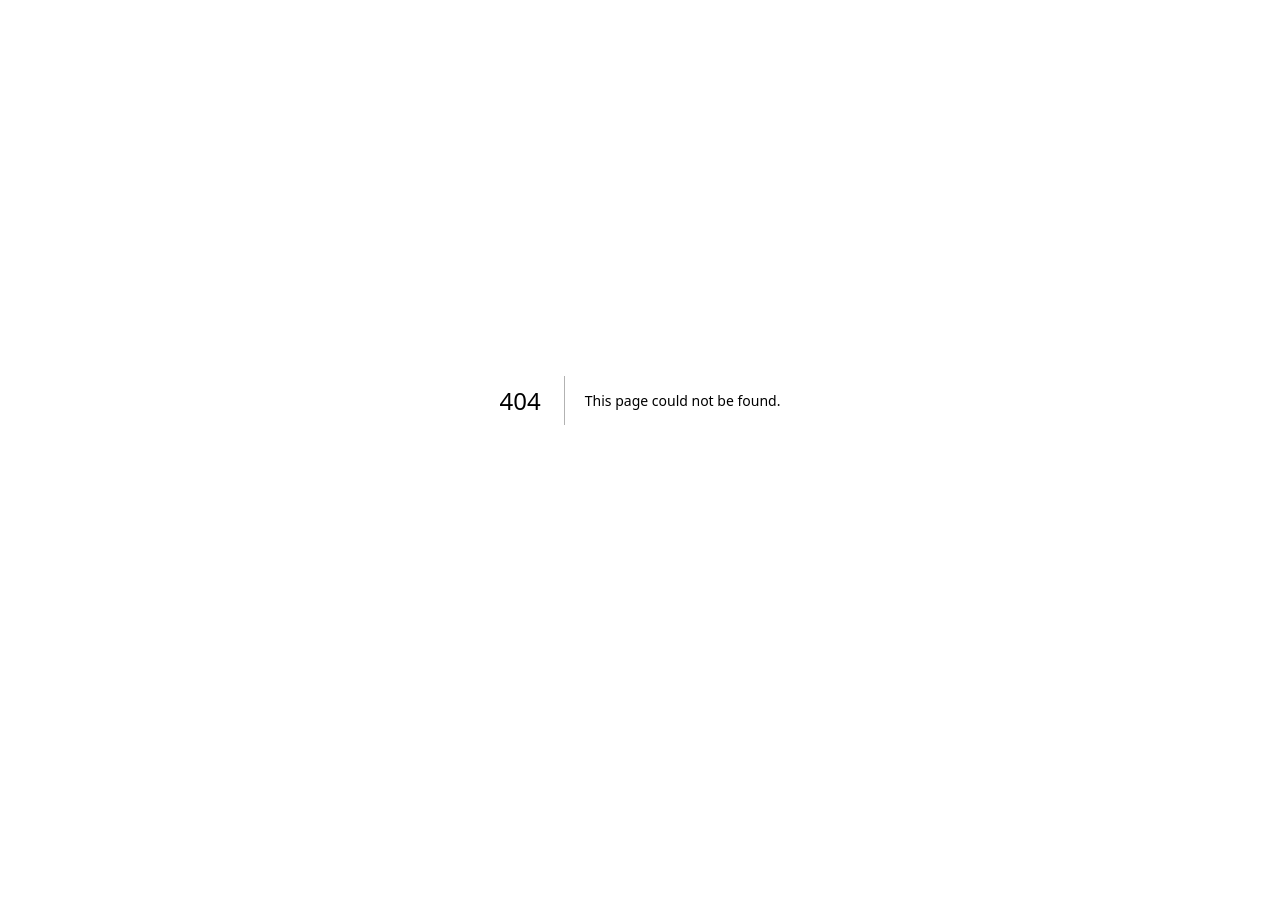
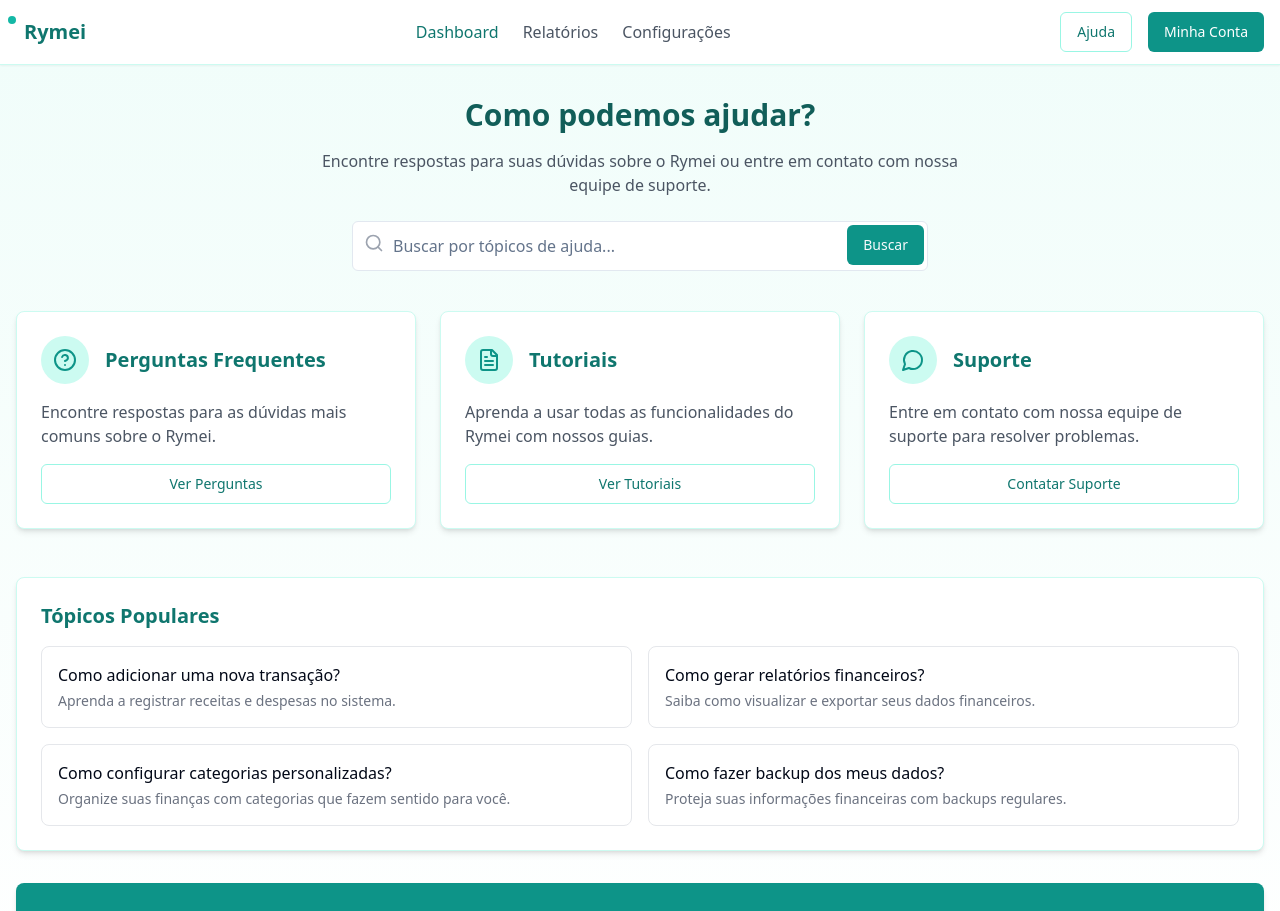
Before and after one commit to ryamsoares-s/rymei, a Next.js app in the folder frontend/: page /ajuda in a window 1280 px wide. Before the commit this address had no page. Shown: the top 911 px of the page. Before the commit the page ends 800 px from the top, so only its background shows below. Built offline with nearby package versions, Linux system fonts and the light colour scheme.

Commit message:
Add page ajuda

```diff
--- /dev/null
+++ b/frontend/app/ajuda/page.tsx
@@ -0,0 +1,177 @@
+// app/ajuda/page.tsx
+import { Navbar } from "@/components/navbar";
+import { Button } from "@/components/ui/button";
+import { Input } from "@/components/ui/input";
+import {
+  Search,
+  HelpCircle,
+  FileText,
+  MessageCircle,
+  Phone,
+} from "lucide-react";
+
+export default function AjudaPage() {
+  return (
+    <div className="min-h-screen bg-gradient-to-b from-teal-50 to-white">
+      <Navbar />
+
+      <div className="container mx-auto px-4 py-8">
+        <div className="text-center mb-10">
+          <h1 className="text-3xl font-bold text-teal-800 mb-4">
+            Como podemos ajudar?
+          </h1>
+          <p className="text-gray-600 max-w-2xl mx-auto">
+            Encontre respostas para suas dúvidas sobre o Rymei ou entre em
+            contato com nossa equipe de suporte.
+          </p>
+
+          <div className="mt-6 max-w-xl mx-auto relative">
+            <Search className="absolute left-3 top-3 h-5 w-5 text-gray-400" />
+            <Input
+              className="pl-10 py-6 text-base"
+              placeholder="Buscar por tópicos de ajuda..."
+            />
+            <Button className="absolute right-1 top-1 bg-teal-600 hover:bg-teal-700">
+              Buscar
+            </Button>
+          </div>
+        </div>
+
+        <div className="grid grid-cols-1 md:grid-cols-2 lg:grid-cols-3 gap-6 mb-12">
+          <div className="bg-white p-6 rounded-lg shadow-md border border-teal-100 hover:shadow-lg transition-shadow">
+            <div className="flex items-center mb-4">
+              <div className="p-3 bg-teal-100 rounded-full mr-4">
+                <HelpCircle className="h-6 w-6 text-teal-600" />
+              </div>
+              <h2 className="text-xl font-semibold text-teal-700">
+                Perguntas Frequentes
+              </h2>
+            </div>
+            <p className="text-gray-600 mb-4">
+              Encontre respostas para as dúvidas mais comuns sobre o Rymei.
+            </p>
+            <Button
+              variant="outline"
+              className="w-full border-teal-200 text-teal-700 hover:bg-teal-50"
+            >
+              Ver Perguntas
+            </Button>
+          </div>
+
+          <div className="bg-white p-6 rounded-lg shadow-md border border-teal-100 hover:shadow-lg transition-shadow">
+            <div className="flex items-center mb-4">
+              <div className="p-3 bg-teal-100 rounded-full mr-4">
+                <FileText className="h-6 w-6 text-teal-600" />
+              </div>
+              <h2 className="text-xl font-semibold text-teal-700">Tutoriais</h2>
+            </div>
+            <p className="text-gray-600 mb-4">
+              Aprenda a usar todas as funcionalidades do Rymei com nossos guias.
+            </p>
+            <Button
+              variant="outline"
+              className="w-full border-teal-200 text-teal-700 hover:bg-teal-50"
+            >
+              Ver Tutoriais
+            </Button>
+          </div>
+
+          <div className="bg-white p-6 rounded-lg shadow-md border border-teal-100 hover:shadow-lg transition-shadow">
+            <div className="flex items-center mb-4">
+              <div className="p-3 bg-teal-100 rounded-full mr-4">
+                <MessageCircle className="h-6 w-6 text-teal-600" />
+              </div>
+              <h2 className="text-xl font-semibold text-teal-700">Suporte</h2>
+            </div>
+            <p className="text-gray-600 mb-4">
+              Entre em contato com nossa equipe de suporte para resolver
+              problemas.
+            </p>
+            <Button
+              variant="outline"
+              className="w-full border-teal-200 text-teal-700 hover:bg-teal-50"
+            >
+              Contatar Suporte
+            </Button>
+          </div>
+        </div>
+
+        <div className="bg-white rounded-lg shadow-md border border-teal-100 p-6 mb-8">
+          <h2 className="text-xl font-semibold text-teal-700 mb-4">
+            Tópicos Populares
+          </h2>
+
+          <div className="grid grid-cols-1 md:grid-cols-2 gap-4">
+            <a
+              href="#"
+              className="p-4 border border-gray-200 rounded-lg hover:bg-gray-50"
+            >
+              <h3 className="font-medium mb-1">
+                Como adicionar uma nova transação?
+              </h3>
+              <p className="text-sm text-gray-500">
+                Aprenda a registrar receitas e despesas no sistema.
+              </p>
+            </a>
+
+            <a
+              href="#"
+              className="p-4 border border-gray-200 rounded-lg hover:bg-gray-50"
+            >
+              <h3 className="font-medium mb-1">
+                Como gerar relatórios financeiros?
+              </h3>
+              <p className="text-sm text-gray-500">
+                Saiba como visualizar e exportar seus dados financeiros.
+              </p>
+            </a>
+
+            <a
+              href="#"
+              className="p-4 border border-gray-200 rounded-lg hover:bg-gray-50"
+            >
+              <h3 className="font-medium mb-1">
+                Como configurar categorias personalizadas?
+              </h3>
+              <p className="text-sm text-gray-500">
+                Organize suas finanças com categorias que fazem sentido para
+                você.
+              </p>
+            </a>
+
+            <a
+              href="#"
+              className="p-4 border border-gray-200 rounded-lg hover:bg-gray-50"
+            >
+              <h3 className="font-medium mb-1">
+                Como fazer backup dos meus dados?
+              </h3>
+              <p className="text-sm text-gray-500">
+                Proteja suas informações financeiras com backups regulares.
+              </p>
+            </a>
+          </div>
+        </div>
+
+        <div className="bg-teal-600 rounded-lg shadow-md p-6 text-white">
+          <div className="flex flex-col md:flex-row items-center justify-between">
+            <div className="mb-4 md:mb-0">
+              <h2 className="text-xl font-semibold mb-2">
+                Precisa de ajuda personalizada?
+              </h2>
+              <p className="text-teal-100">
+                Nossa equipe está disponível para atendê-lo por telefone ou
+                email.
+              </p>
+            </div>
+
+            <div className="flex items-center">
+              <Phone className="h-5 w-5 mr-2" />
+              <span className="font-medium">(11) 4002-8922</span>
+            </div>
+          </div>
+        </div>
+      </div>
+    </div>
+  );
+}
```
